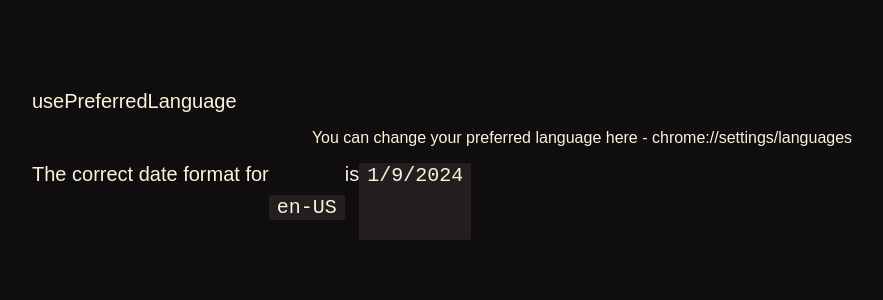
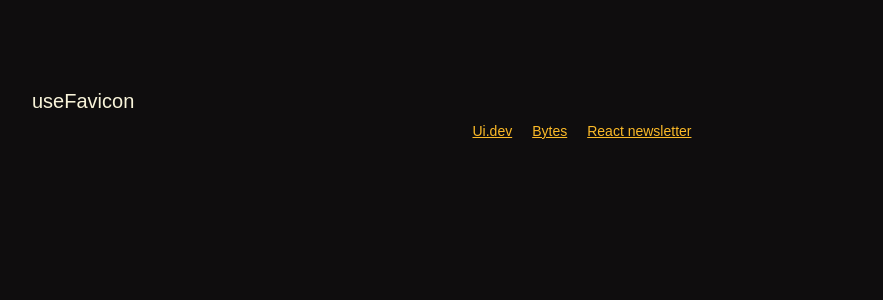
Before and after one commit to codecamp-prem/React-Coding-Interview, a React (Vite) app: page / in a window 1280 px wide. Shown: the top 300 px of the page, without its empty margins (58-941 px from the left). Built offline with nearby package versions, Linux system fonts and the light colour scheme.

Commit message:
creating element in js in hooks

```diff
--- a/src/App.tsx
+++ b/src/App.tsx
@@ -1,9 +1,9 @@
-import PreferredLang from "./Challanges/PreferredLang";
+import Favicon from "./Challanges/Favicon";
 
 function App() {
   return (
     <>
-      <PreferredLang />
+      <Favicon />
     </>
   );
 }
--- /dev/null
+++ b/src/Challanges/Favicon.tsx
@@ -0,0 +1,46 @@
+import { useState } from "react";
+import "./common.css";
+import useFavicon from "./hooks/useFavicon";
+
+const faviconMap = {
+  uidotdev: "https://ui.dev/favicon/favicon-32x32.png",
+  bytes: "https://bytes.dev/favicon/favicon-32x32.png",
+  react_newsletter: "https://reactnewsletter.com/favicon/favicon-32x32.png",
+};
+
+const Favicon = () => {
+  const [id, setId] = useState("uidotdev");
+
+  useFavicon(faviconMap[id]);
+
+  return (
+    <div className="container">
+      <section style={{ textAlign: "center" }}>
+        <h2>useFavicon</h2>
+        <button
+          title="Set the Favicon to uidotdev's logo"
+          className={`link ${id == "uidotdev" && "active"}`}
+          onClick={() => setId("uidotdev")}
+        >
+          Ui.dev
+        </button>
+        <button
+          title="Set the Favicon to bytes's logo"
+          className={`link ${id == "bytes" && "active"}`}
+          onClick={() => setId("bytes")}
+        >
+          Bytes
+        </button>
+        <button
+          title="Set the Favicon to React newletter's logo"
+          className={`link ${id == "react_newsletter" && "active"}`}
+          onClick={() => setId("react_newsletter")}
+        >
+          React newsletter
+        </button>
+      </section>
+    </div>
+  );
+};
+
+export default Favicon;
--- a/src/Challanges/common.css
+++ b/src/Challanges/common.css
@@ -349,6 +349,10 @@ li:hover a {
   z-index: 999;
 }
 
+.link.active {
+  opacity: 1;
+}
+
 main {
   max-width: 35ch;
   margin: auto;
--- /dev/null
+++ b/src/Challanges/hooks/useFavicon.ts
@@ -0,0 +1,19 @@
+import { useEffect } from "react";
+
+const useFavicon = (url: string) => {
+  useEffect(() => {
+    let link = document.querySelector(`link[rel~="icon"]`);
+
+    if (!link) {
+      link = document.createElement("link");
+      link.type = "image/x-icon";
+      link.rel = "icon";
+      link.href = url;
+      document.head.appendChild(link);
+    } else {
+      link.href = url;
+    }
+  }, [url]);
+};
+
+export default useFavicon;
```
